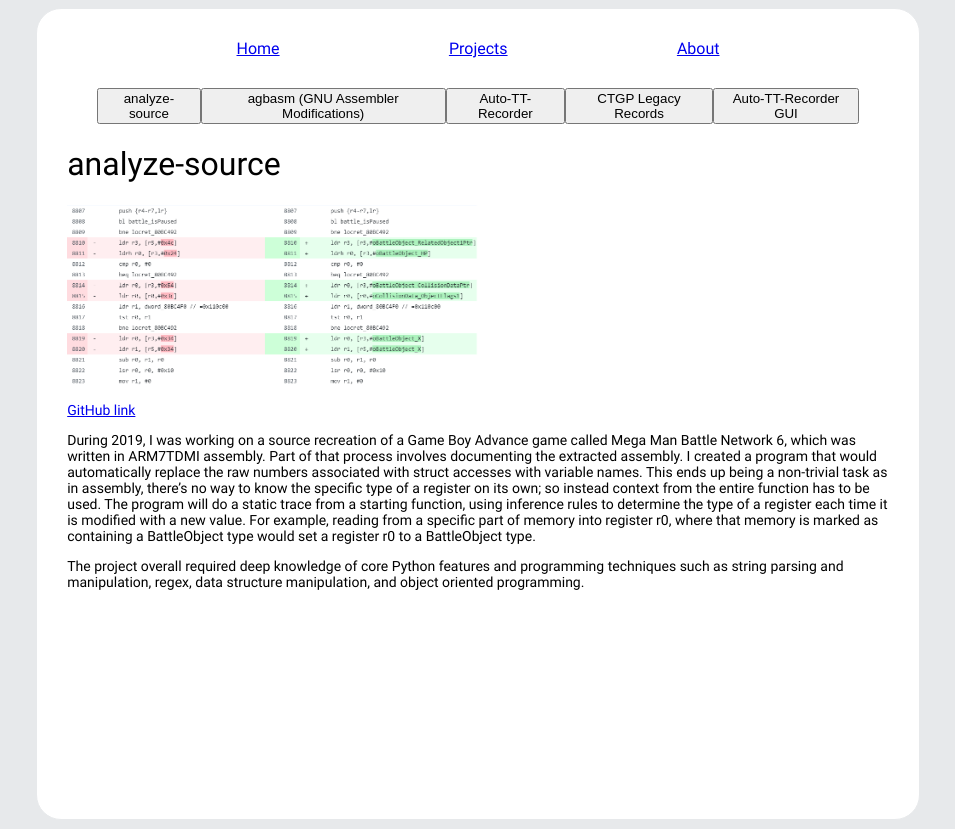
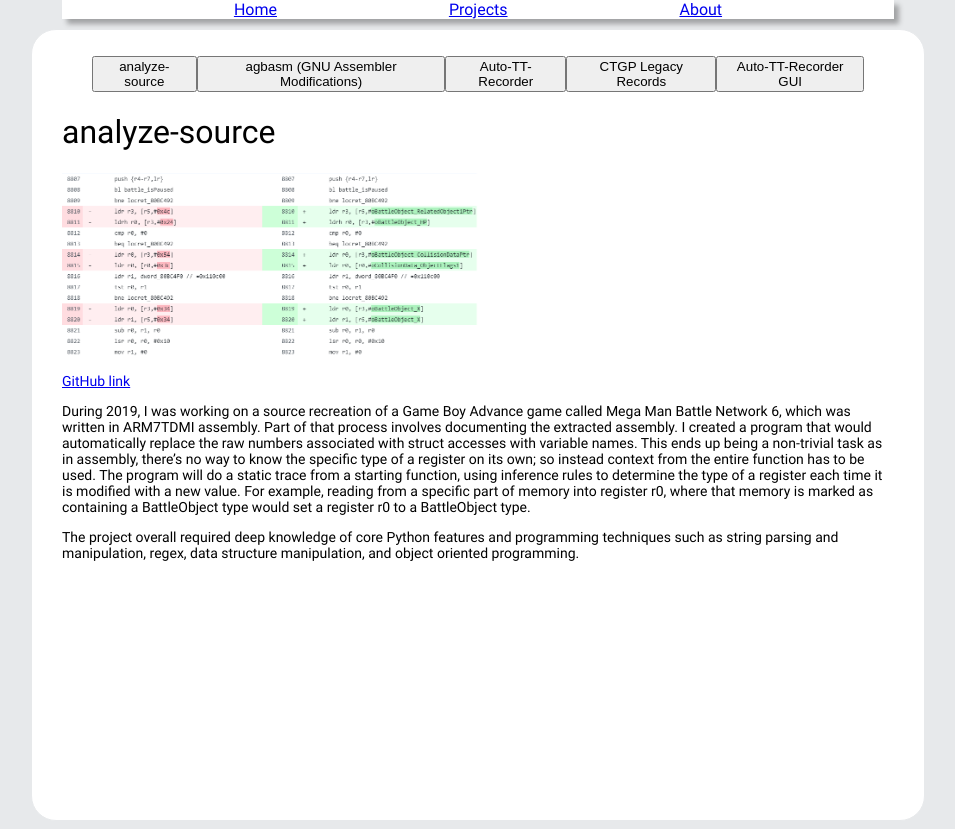
Before and after one commit to luckytyphlosion/luckytyphlosion.github.io, a React (Create React App) app: page /#/projects in a window 1280 px wide. Shown: the whole page, without its empty margins (162-1117 px from the left). Built offline with nearby package versions, Linux system fonts and the light colour scheme.

Commit message:
Add expandable images, cleanup, more styling.

```diff
--- a/src/App.css
+++ b/src/App.css
@@ -2,12 +2,10 @@ html {
 	background-color: #E7E9EB;
 }
 
+body {
+	margin: 0px 0px 8px 0px;
+}
+
 #app-content {
-	border-radius: 25px;
-	margin: auto;
-	max-width: 65%;
-	border: 1px solid #E7E9EB;
-	background-color: white;
-	padding: 30px;
-	min-height: calc(100vh - 50px);
+
 }
--- /dev/null
+++ b/src/Main.css
@@ -0,0 +1,11 @@
+
+#main-content {
+	border-radius: 25px;
+	border: 1px solid #E7E9EB;
+	background-color: white;
+	padding: 10px 30px 30px 30px;
+	min-height: calc(100vh - 50px);
+	max-width: 65%;
+	margin: auto;
+	margin-top: 10px;
+}
--- a/src/Main.jsx
+++ b/src/Main.jsx
@@ -1,5 +1,6 @@
 import React from 'react';
 import { Route, Routes } from "react-router-dom";
+import "./Main.css"
 
 import HomePage from './pages/HomePage';
 import AboutPage from './pages/AboutPage';
@@ -7,11 +8,13 @@ import ProjectsPage from './pages/ProjectsPage';
 
 function Main() {
   return (
-    <Routes>
-      <Route exact path='/' element={<HomePage/>}></Route>
-      <Route exact path='/projects' element={<ProjectsPage/>}></Route>
-      <Route exact path='/about' element={<AboutPage/>}></Route>
-    </Routes>
+    <div id="main-content">
+      <Routes>
+        <Route exact path='/' element={<HomePage/>}></Route>
+        <Route exact path='/projects' element={<ProjectsPage/>}></Route>
+        <Route exact path='/about' element={<AboutPage/>}></Route>
+      </Routes>
+    </div>
   );
 }
 
--- a/src/Navbar.css
+++ b/src/Navbar.css
@@ -2,4 +2,12 @@
 	display: flex;
 	justify-content: space-evenly;
 	font-family: "Roboto", "Trebuchet MS", sans-serif;
+	background-color: white;
+	position: sticky;
+	top: 0;
+	-moz-box-shadow: 5px 5px 5px rgba(0,0,0,0.3);
+	-webkit-box-shadow: 5px 5px 5px rgba(0,0,0,0.3);
+	box-shadow: 5px 5px 5px rgba(0,0,0,0.3);
+		max-width: 65%;
+	margin: auto;
 }
--- /dev/null
+++ b/src/components/ExpandableImage.css
@@ -0,0 +1,4 @@
+
+.clickable {
+	cursor: pointer;
+}
--- /dev/null
+++ b/src/components/ExpandableImage.jsx
@@ -0,0 +1,31 @@
+import React, { Suspense } from "react";
+import "./ExpandableImage.css"
+
+class ExpandableImage extends React.Component {
+  constructor(props) {
+    super(props);
+    let state = {
+      initialWidth: props.width,
+      fullWidth: props.fullWidth !== undefined ? props.fullWidth : "100%",
+      width: props.width,
+      src: props.src,
+      alt: props.alt
+    }
+    this.state = state;
+    this.setWidth = this.setWidth.bind(this);
+  }
+
+  setWidth(event) {
+    this.setState((prevState, props) => ({
+      width: prevState.width === prevState.fullWidth ? prevState.initialWidth : prevState.fullWidth
+    }));
+  }
+
+  render() {
+    return (
+      <img className="clickable" width={this.state.width} onClick={this.setWidth} src={this.state.src} alt={this.state.alt}></img>
+    );
+  }
+}
+
+export default ExpandableImage;
--- a/src/pages/ProjectsPage.jsx
+++ b/src/pages/ProjectsPage.jsx
@@ -1,6 +1,6 @@
 import React, { Suspense } from "react";
 import AnalyzeSourceProj from "../projects/AnalyzeSourceProj";
-import "../projects.css";
+import "../Projects.css";
 
 class ProjectsPage extends React.Component {
   constructor(props) {
--- a/src/projects.css
+++ b/src/projects.css
@@ -13,5 +13,5 @@
 #project-buttons {
 	display: flex;
 	justify-content: space-evenly;
-	padding: 30px 30px 0px 30px;
+	padding: 1em 30px 0px 30px;
 }
--- a/src/projects/AnalyzeSourceProj.jsx
+++ b/src/projects/AnalyzeSourceProj.jsx
@@ -1,12 +1,13 @@
-import React from 'react';
+import React, { useState } from 'react';
 import analyzeSourceDemoPng from "../images/analyze-source-demo.png";
+import ExpandableImage from "../components/ExpandableImage";
 
 function AnalyzeSourceProj() {
   return (
     <div className="project-content">
       <h1 className="project-header">analyze-source</h1>
       <div className="project-description">
-        <img width="50%" src={analyzeSourceDemoPng} alt="Sample output of analyze-source"></img>
+        <ExpandableImage width="50%" src={analyzeSourceDemoPng} alt="Sample output of analyze-source"/>
         <p><a target="_blank" rel="noopener noreferrer" href="https://github.com/dism-exe/bn6f/tree/master/tools/analyze_source">GitHub link</a></p>
         <p>During 2019, I was working on a source recreation of a Game Boy Advance game called Mega Man Battle Network 6, which was written in ARM7TDMI assembly. Part of that process involves documenting the extracted assembly. I created a program that would automatically replace the raw numbers associated with struct accesses with variable names. This ends up being a non-trivial task as in assembly, there’s no way to know the specific type of a register on its own; so instead context from the entire function has to be used. The program will do a static trace from a starting function, using inference rules to determine the type of a register each time it is modified with a new value. For example, reading from a specific part of memory into register r0, where that memory is marked as containing a BattleObject type would set a register r0 to a BattleObject type.</p>
         <p>The project overall required deep knowledge of core Python features and programming techniques such as string parsing and manipulation, regex, data structure manipulation, and object oriented programming.</p>
--- a/src/projects/AutoTTRecorderGUIProj.jsx
+++ b/src/projects/AutoTTRecorderGUIProj.jsx
@@ -1,12 +1,13 @@
 import React from 'react';
 import autoTTRecGUIWindowPng from "../images/auto-tt-recorder-gui-window.png";
+import ExpandableImage from "../components/ExpandableImage";
 
 function AutoTTRecorderGUIProj() {
   return (
     <div className="project-content">
       <h1 className="project-header">Auto-TT-Recorder GUI</h1>
       <div className="project-description">
-        <img width="50%" src={autoTTRecGUIWindowPng} alt="Screenshot of auto-tt-recorder-gui"></img>
+        <ExpandableImage width="50%" fullWidth="80%" src={autoTTRecGUIWindowPng} alt="Screenshot of auto-tt-recorder-gui"/>
         <p><a target="_blank" rel="noopener noreferrer" href="https://github.com/luckytyphlosion/auto-tt-recorder-gui">GitHub link</a></p>
         <p>To ease use of Auto-TT-Recorder, I created a GUI wrapper over the program using Electron, React, and TypeScript. I chose Electron as a way to learn how to use React, and for me to step out of my comfort zone in terms of programming.</p>
         <p>I learned many concepts about Electron, React, and Typescript during development. I had to learn the basics of TypeScript’s type checking, such as typed arguments, but I also learned about generic interfaces, keyof, and the as keyword. I learned about how React manages state via the state field and setState method of a React.Component. I learned about how React handles event changes using custom element attributes to be supplied with callbacks. I learned about the fundamentals of Electron to the point that I could release a basic application. I learned about Electron’s process model of having two processes, the main and renderer process, and how to communicate between them securely without exposing the renderer process to node.js using a preload script. I learned how to build a node.js app for distribution, and then use those built files in an Electron app.</p>
--- a/src/projects/AutoTTRecorderProj.jsx
+++ b/src/projects/AutoTTRecorderProj.jsx
@@ -13,7 +13,7 @@ function AutoTTRecorderProj() {
         <p>The program has seen use on channels that upload Mario Kart Wii time trials, such as <a target="_blank" rel="noopener noreferrer" href="https://www.youtube.com/channel/UCxCPLtXIg43HRP6QZN8gyYQ">CTGP Records</a>, <a target="_blank" rel="noopener noreferrer" href="https://www.youtube.com/c/200ccCTGPRecords">200cc CTGP Records</a>, and <a target="_blank" rel="noopener noreferrer" href="https://www.youtube.com/c/CTGPKartRecords">CTGP Kart Records</a>.</p>
         <p>Various features were added into the program, such as:</p>
         <ul>
-          <li>The ability to record ghosts from the <a target="_blank" rel="noopener noreferrer" target="_blank" rel="noopener noreferrer" href="https://chadsoft.co.uk/time-trials/">CTGP Revolution Ghost Database</a>, by supplying a link to the ghost from the Ghost Database website</li>
+          <li>The ability to record ghosts from the <a target="_blank" rel="noopener noreferrer" href="https://chadsoft.co.uk/time-trials/">CTGP Revolution Ghost Database</a>, by supplying a link to the ghost from the Ghost Database website</li>
           <li>Automatic track downloading from <a target="_blank" rel="noopener noreferrer" href="https://ct.wiimm.de/">Wiimm’s custom track archive</a></li>
           <li>Simple editing options, such as the ability to show an in-game top 10 screen before the replay</li>
           <li>The ability to add custom music to the video</li>
```
